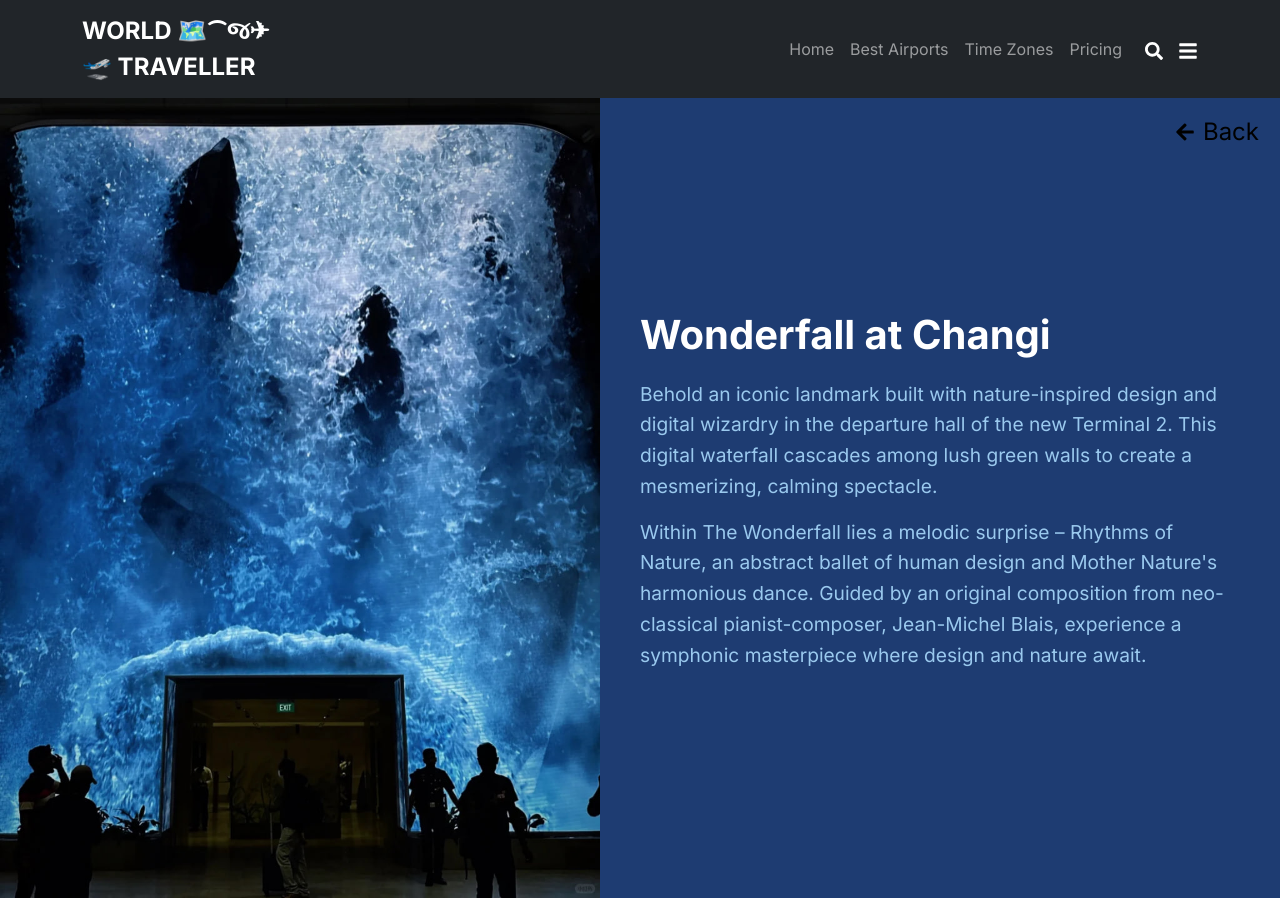
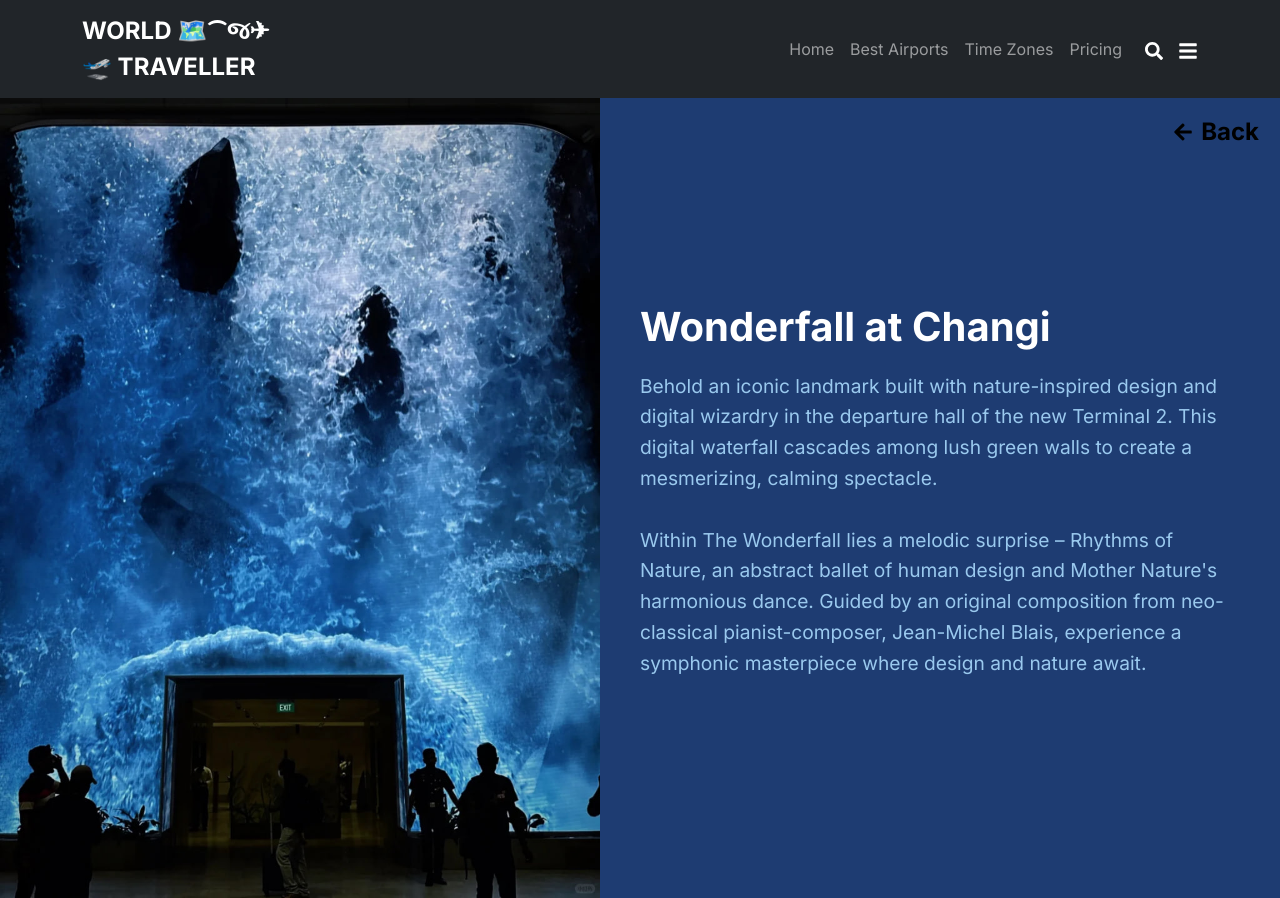
Before and after one commit to kahyangel/CSS_Assignment, a Next.js app in the folder my-app/: page /wonderfall in a window 1280 px wide. Built offline with nearby package versions, Linux system fonts and the light colour scheme.

Commit message:
slight edits to page.module.css

```diff
--- a/my-app/app/wonderfall/page.jsx
+++ b/my-app/app/wonderfall/page.jsx
@@ -38,6 +38,7 @@ export default function Page() {
           digital waterfall cascades among lush green walls to create a
           mesmerizing, calming spectacle.
         </p>
+        <p></p>
         <p className={styles.text}>
           Within The Wonderfall lies a melodic surprise – Rhythms of Nature, an
           abstract ballet of human design and Mother Nature's harmonious dance.
--- a/my-app/app/wonderfall/page.module.css
+++ b/my-app/app/wonderfall/page.module.css
@@ -17,6 +17,7 @@
   border: none;
   cursor: pointer;
   font-size: 24px;
+  font-weight:bold;
   display: flex;
   align-items: center;
   gap: 8px;
```
